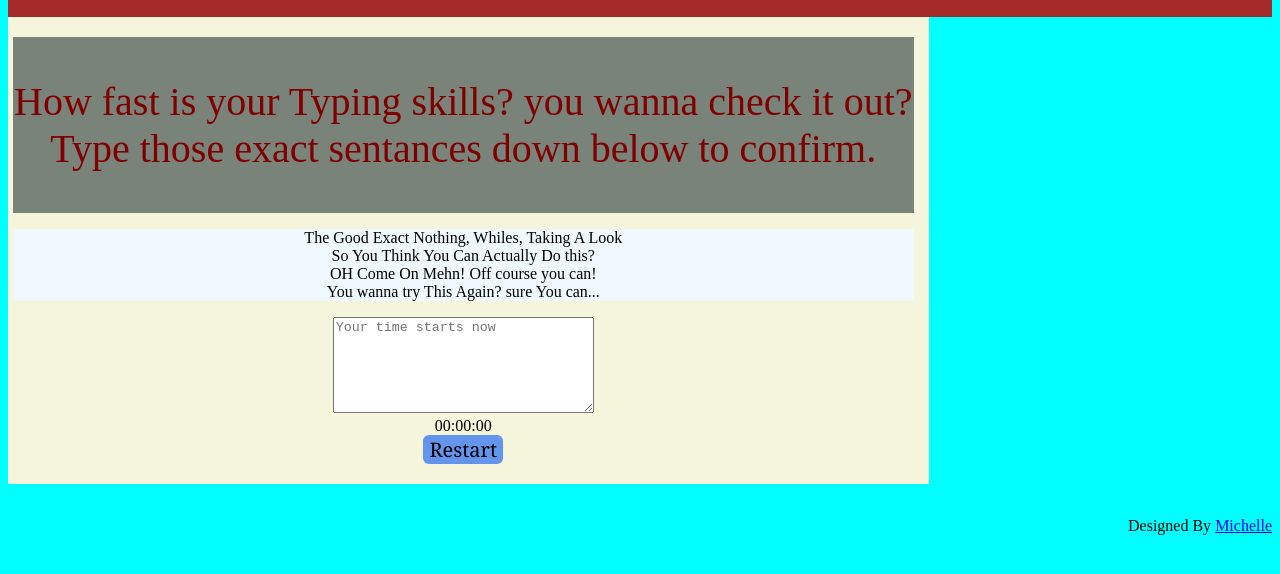
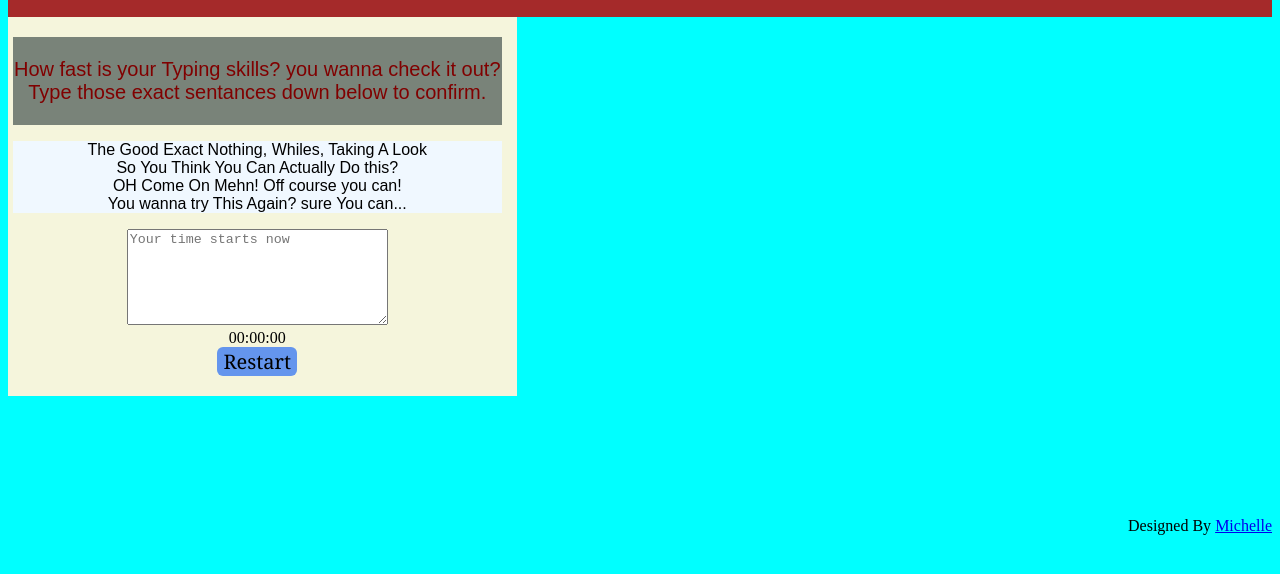
Before and after one commit to michhub-dev/TYPING-SPEED, a plain HTML site: page typing test/index.html in a window 1280 px wide. Shown: the part 78-652 px from the top of the page. Drawn offline with Linux system fonts and the light colour scheme; a web font is replaced by a local one.

Commit message:
Update style.css

```diff
--- a/typing test/style.css
+++ b/typing test/style.css
@@ -18,7 +18,7 @@ article{
 margin: 0;
 padding: 20px 2px 20px 5px;
 background-color: rgb(121, 131, 121);
-font-size: 40px;
+font-size: 20px;
 text-align:center;
 
 }
@@ -27,8 +27,8 @@ article{
 }
 
 
-.ART1 p{
-    font-family: Arial, Helvetica, sans-serif;
+.ART1, p{
+    font-family: sans-serif;
 
 }
 
```
